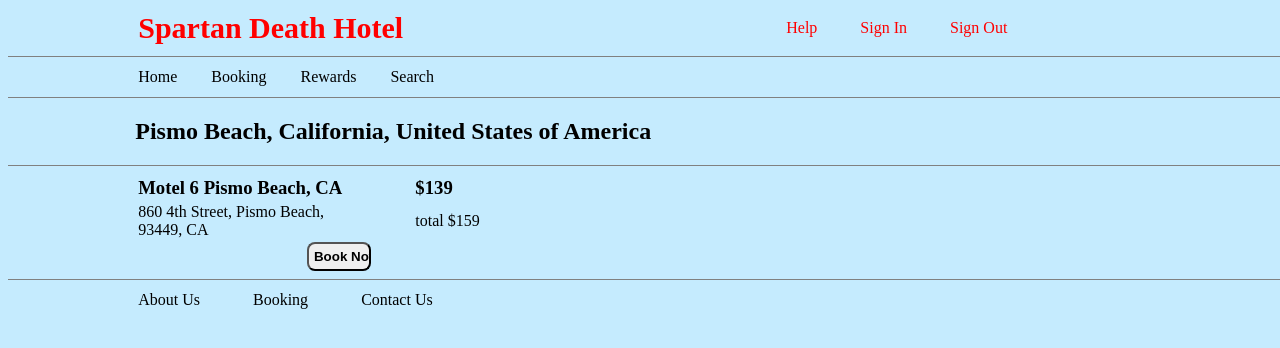
After one commit to brendanrequierme/CMPE165, a PHP site: page /bookingpage.php in a window 1280 px wide. The commit adds this page. Shown: the top 348 px of the page. Run offline with PHP 8.4, Linux system fonts and the light colour scheme; some libraries are stand-ins or nearby versions.

Commit message:
Add files via upload

```diff
--- /dev/null
+++ b/bookingpage.php
@@ -0,0 +1,41 @@
+<?php
+    include 'header.php';
+?>
+
+<!DOCTYPE html>
+
+    <head>
+        <meta charset="utf-8">
+        <meta name="viewport" content="width=device-width, initial-scale=1">
+        <title>Book Your Hotel!</title>
+    </head>
+
+    <body>
+        <form action = "payment.php">
+        <!--  Need to include the search bar in this and all the check in check out and guest stuff -->
+        <div>
+            <!-- Temp hold until we can get all the database stuff figured out -->
+            <h2> Pismo Beach, California, United States of America</h2>
+            <hr class = "lineHeight" class = "noTopMargin" color = "gray">
+            <table>
+                <tr>
+                    <td style = padding-right:70px><h3 class = "noMargin">Motel 6 Pismo Beach, CA</h3></td>
+                    <td><h3 class = "noMargin">$139</h3></td>
+                </tr>
+                <tr>
+                    <td>860 4th Street, Pismo Beach, </br>93449, CA</td>
+                    <td>total $159</td>
+                </tr>
+            </table>
+                <input style = margin-left:23.5% type = "submit" class = "bookButton"  value = "Book Now!" />
+            </form>
+        </div>
+
+
+
+
+
+    <?php include 'footer.php'?>
+
+    </body>
+</html>
--- a/footer.php
+++ b/footer.php
@@ -11,7 +11,7 @@
             <hr class = "lineHeight" class = "noTopMargin" color = "gray">
             <table>
                 <td style = padding-right:20px><a class = "clearDecorAndRPad" href = "aboutpage.php">About Us</a></td>
-                <td style = padding-right:20px><a class = "clearDecorAndRPad" href = "listpropertiespage.php">List Your Property</a></td>
+                <td style = padding-right:20px><a class = "clearDecorAndRPad" href = "bookingpage.php">Booking</a></td>
                 <td style = padding-right:20px><a class = "clearDecorAndRPad" href = "contactpage.php">Contact Us</a></td>
             </table>
             </footer>
--- a/header.php
+++ b/header.php
@@ -17,7 +17,6 @@
                 <tr>
                     <th class = "logo"><a class = "clearDecorAndRed" href = "homepage.php">Spartan Death Hotel</a></th>
                     <td class = redTextRPad><a class = "clearDecorAndRed" href = "helppage.php">Help</a></td>
-                    <td class = redTextRPad>Trips</td>
                     <td class = redTextRPad2><a class = "clearDecorAndRed" href = "login.php">Sign In</a></td>
                     <td class = redTextRPad2><a class = clearDecorAndRed href = "logout.php">Sign Out</a></td>
                 </tr>
@@ -29,11 +28,9 @@
         <div>
             <table>
                 <tr>
-                    <td><a class = "clearDecorAndRPad" href = "https://www.w3schools.com/">Deals</a></td>
-                    <td><a class = "clearDecorAndRPad" href = "https://www.w3schools.com/">Vacation Rentals</a></td>
-                    <td><a class = "clearDecorAndRPad" href = "listpropertiespage.php">List Your Property</a></td>
-                    <td><a class = "clearDecorAndRPad" href = "https://www.w3schools.com/">Rewards</a></td>
-                    <td><a class = "clearDecorAndRPad" href = "https://www.w3schools.com/">Credit Card</a></td>
+                    <td><a class = "clearDecorAndRPad" href = "homepage.php">Home</a></td>
+                    <td><a class = "clearDecorAndRPad" href = "bookingpage.php">Booking</a></td>
+                    <td><a class = "clearDecorAndRPad" href = "rewardspage.php">Rewards</a></td>
                     <td><a class = "clearDecorAndRPad" href = "search.php">Search</a></td>
                 </tr>
             </table>
--- a/homepage.php
+++ b/homepage.php
@@ -22,7 +22,7 @@
                 <form method="post">
                     <div class="searchBox">
                             <td><input type="text" class="search" placeholder="Search..."></td>
-                            <!-- <input type="submit" name="submitSearch" value="Search"> -->
+                            <td><input type="submit" name="submitSearch" value="Search"></td>
                     </div>
                 </form>
                     <td><label for="start">Check-In Date:</label></td>
```
Also changed, not shown: finishbookingpage.php (added, +33 -0 lines), rewardspage.php (added, +33 -0 lines).
